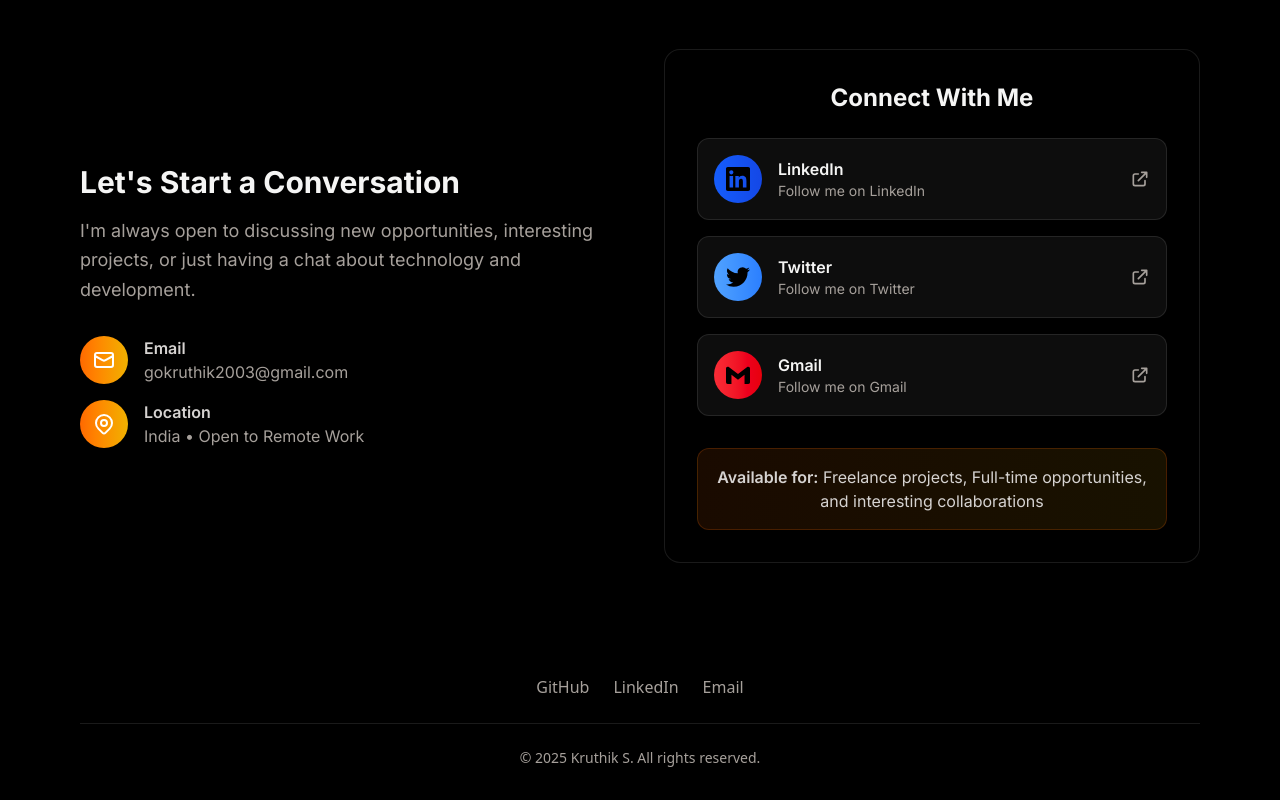
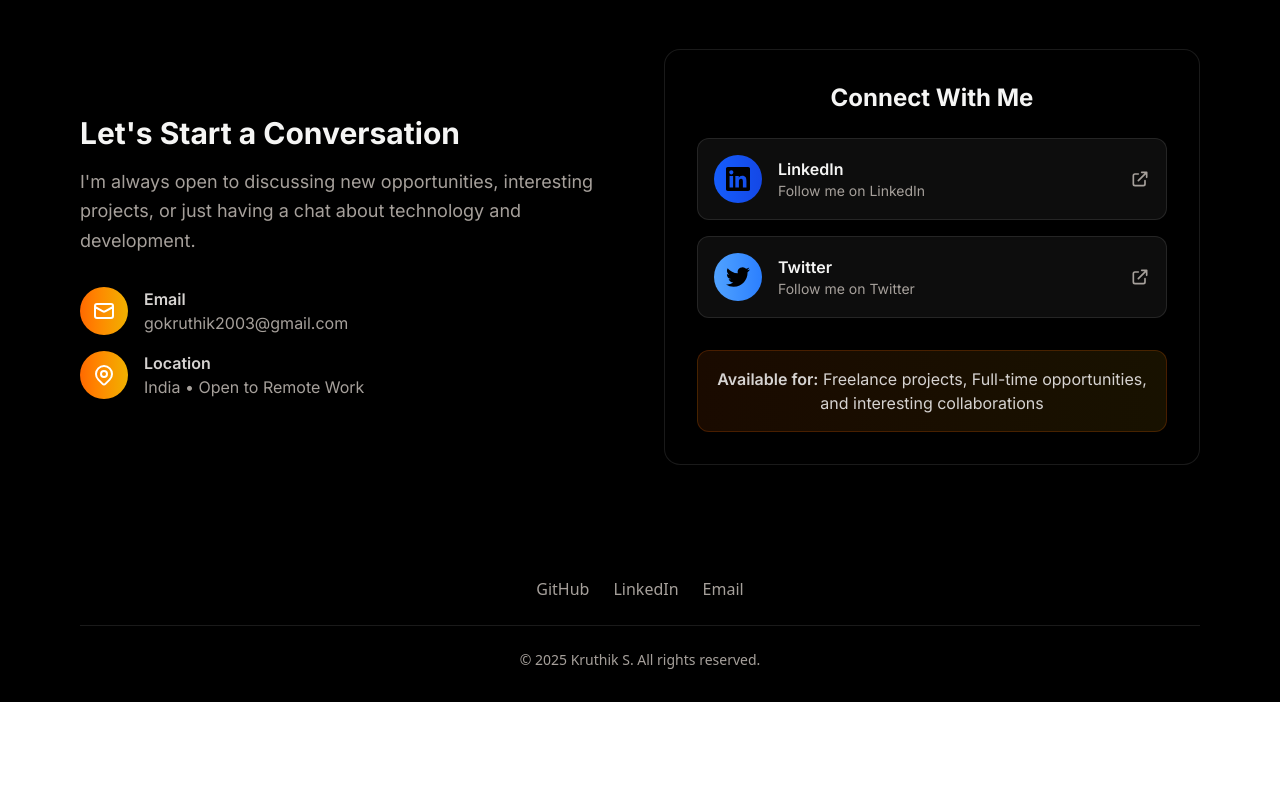
Before and after one commit to Kruthik111/portfolio-v2, a React (Vite) app: page / in a window 1280 px wide. Shown: the part 4584-5384 px from the top of the page. After the commit the page ends 5286 px from the top, so only its background shows below. Built offline with nearby package versions, Linux system fonts and the light colour scheme; a web font is replaced by a local one.

Commit message:
commented out Gmail contact section in the Contact component

```diff
--- a/src/sections/Contact/app.tsx
+++ b/src/sections/Contact/app.tsx
@@ -22,16 +22,16 @@ const Contact = () => {
       ),
       color: 'from-blue-400 to-blue-500'
     },
-    {
-      name: 'Gmail',
-      url: 'mailto:gokruthik2003@gmail.com',
-      icon: (
-        <svg className="w-6 h-6" fill="currentColor" viewBox="0 0 24 24">
-          <path d="M24 5.457v13.909c0 .904-.732 1.636-1.636 1.636h-3.819V11.73L12 16.64l-6.545-4.91v9.273H1.636A1.636 1.636 0 0 1 0 19.366V5.457c0-.904.732-1.636 1.636-1.636h.819L12 10.909l9.545-7.088h.819c.904 0 1.636.732 1.636 1.636z"/>
-        </svg>
-      ),
-      color: 'from-red-500 to-red-600'
-    }
+    // {
+    //   name: 'Gmail',
+    //   url: 'mailto:gokruthik2003@gmail.com',
+    //   icon: (
+    //     <svg className="w-6 h-6" fill="currentColor" viewBox="0 0 24 24">
+    //       <path d="M24 5.457v13.909c0 .904-.732 1.636-1.636 1.636h-3.819V11.73L12 16.64l-6.545-4.91v9.273H1.636A1.636 1.636 0 0 1 0 19.366V5.457c0-.904.732-1.636 1.636-1.636h.819L12 10.909l9.545-7.088h.819c.904 0 1.636.732 1.636 1.636z"/>
+    //     </svg>
+    //   ),
+    //   color: 'from-red-500 to-red-600'
+    // }
   ];
 
   return (
```
